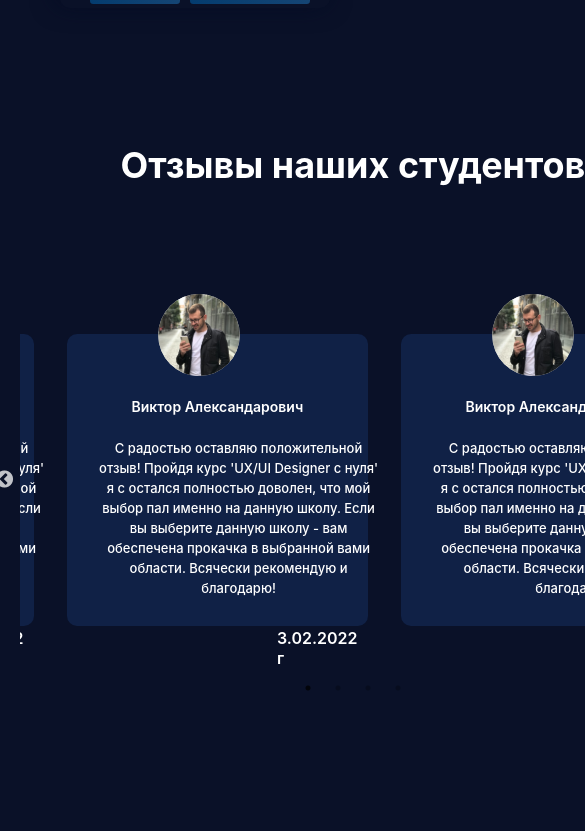
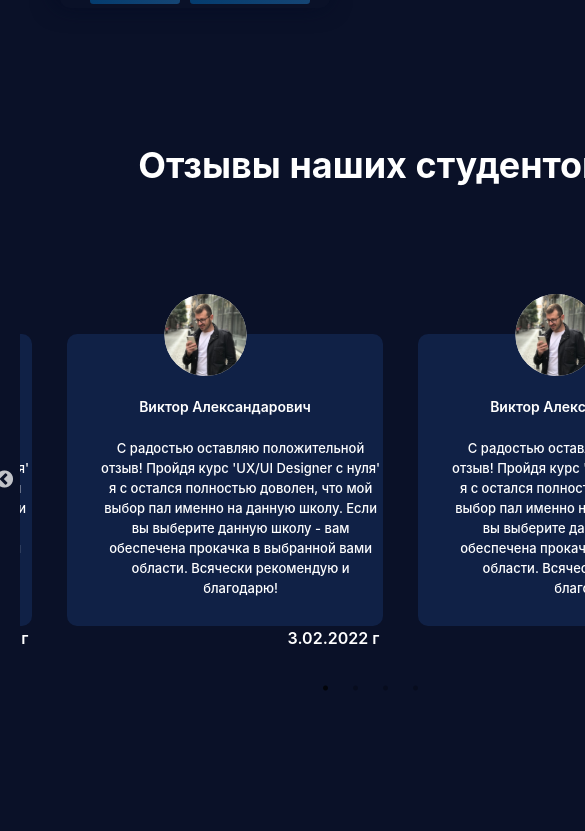
Before and after one commit to aknazarDev/IT, a React (Create React App) app: page /school in a window 390 px wide. Shown: the part 4589-5420 px from the top of the page, 585 px wide, since content can reach past the window. Built offline with nearby package versions, Linux system fonts and the light colour scheme.

Commit message:
just nothing

```diff
--- a/src/styles/Sliders/mediaSliders.scss
+++ b/src/styles/Sliders/mediaSliders.scss
@@ -31,58 +31,27 @@
 
 
 
-@media (max-width: 580px) {
+@media (max-width: 579px) {
 
   #slider .slider--general {
-    width: 110%;
-
-
+    width: 160%;
     .slick-list{
       p{
-        width: 85px
+        width: 285px
       }
       img{
         margin-left: 30%;
       }
     }
   }
-  #slider .slider--general .slick-list p {
-    width: 223px;
-  }
-
 }
-@media (max-width: 580px) {
-
+//8
+@media (max-width: 452px) {
   #slider .slider--general {
-    width: 110%;
-    height: 900px;
-    .slick-list{
-
-      p{
-        width: 225px
-      }
-      img{
-        margin-left: 30%;
-      }
-    }
-  }
-  #slider .slider--general__block {
-    width: 90% !important;
-    height: 392px;
-    background: #102146;
-    border-radius: 10px;
-    margin: 47px;
-  }
-
-}
-
-//8
-@media (max-width: 453px) {
-  #slider .slider--general {
-    width: 190%;
+    width: 200%;
     .slick-list{
       p{
-        width: 284px
+        width: 285px
       }
       img{
         margin-left: 30%;
@@ -125,7 +94,7 @@
     width: 180%;
     .slick-list{
       p{
-        width: 194px
+        width: 295px
       }
       img{
         margin-left: 30%;
```
